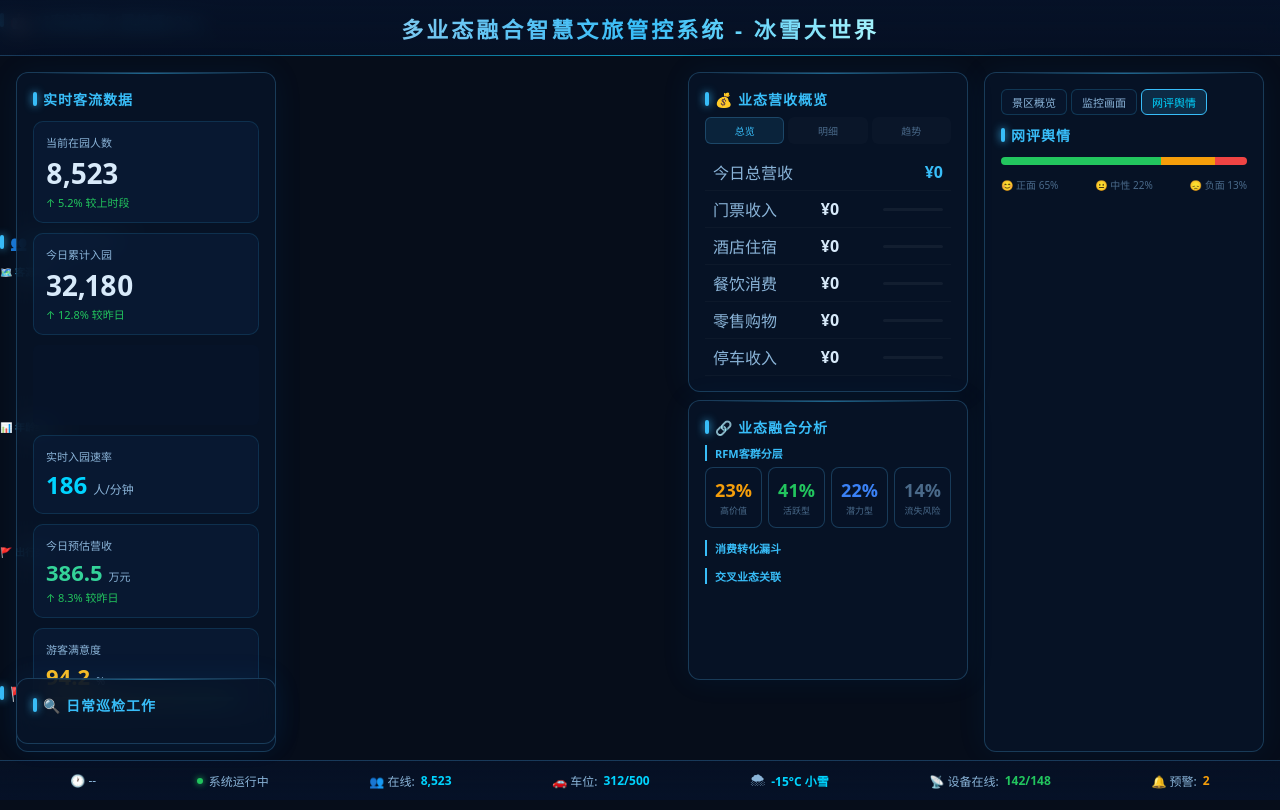
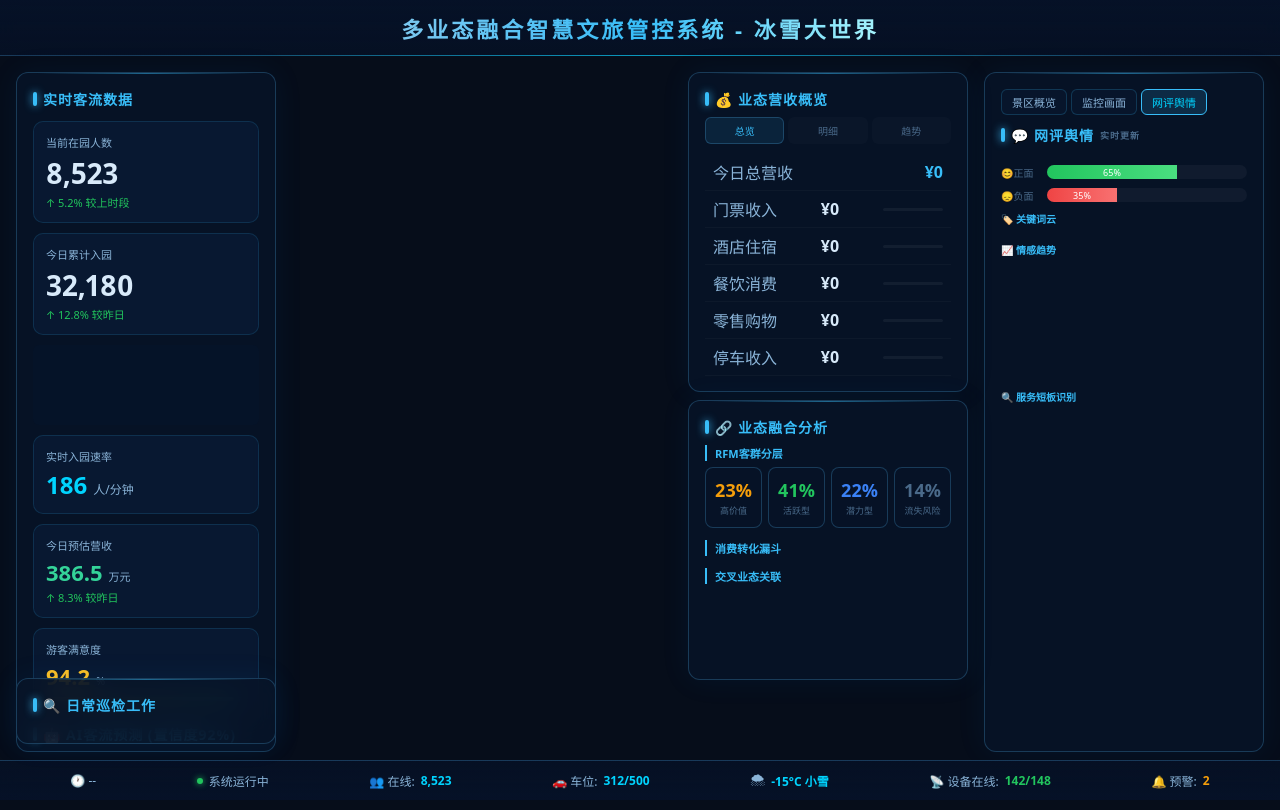
Before and after one commit to crush309/smart-ice-tourism, a plain HTML site: page demo/index.html in a window 1280 px wide. Both pictures are taken after a click on the element "网评舆情". Drawn offline with nearby package versions, Linux system fonts and the light colour scheme.

Commit message:
fix: 修复页面空白问题 — CDN切换+DOM补齐+结构修正
- ECharts CDN从jsdelivr切换到bootcdn (国内可用)
- 添加echarts未加载时的安全检查
- 修复div标签不平衡(多出1个</div>导致结构错乱)
- 补回build.py遗漏的review tab元素(关键词云/情感趋势/服务短板图表)
- 补回visitor-list和css2d-container容器
- JS语法验证通过,79个DOM引用全部匹配

```diff
--- a/demo/index.html
+++ b/demo/index.html
@@ -467,7 +467,7 @@
 /* 动画人物 */
 .anim-person { position:absolute; font-size:16px; pointer-events:none; z-index:5; transition:all 0.8s ease-out; }
 </style>
-<script src="https://cdn.jsdelivr.net/npm/echarts@5.5.0/dist/echarts.min.js"></script>
+<script src="https://cdn.bootcdn.net/ajax/libs/echarts/5.5.0/echarts.min.js"></script>
 </head>
 <body>
 
@@ -509,7 +509,6 @@
     </div>
     <div style="height:4px;background:rgba(255,255,255,0.1);border-radius:2px;margin-top:6px;">
       <div id="satisfaction-bar" style="height:100%;width:94%;background:linear-gradient(90deg,#fbbf24,#34d399);border-radius:2px;transition:width 1s;"></div>
-    </div>
     </div>
   </div>
 
@@ -550,6 +549,8 @@
     <div class="panel-title">景区概览</div>
     <div style="font-size:12px;color:var(--text-muted);margin-bottom:10px;">各功能区实时状态</div>
     <ul class="zone-list" id="zone-list"></ul>
+    <div class="panel-title" style="margin-top:12px;">📋 各景点客流</div>
+    <div id="visitor-list"></div>
     <div class="panel-title" style="margin-top:16px;">设施运行状态</div>
     <div id="facility-list"></div>
   </div>
@@ -563,18 +564,23 @@
 
   <!-- Tab: 网评舆情 -->
   <div id="tab-review" style="display:none;">
-    <div class="panel-title">网评舆情</div>
-    <div class="sentiment-bar" id="sentiment-bar">
-      <div class="sentiment-pos" id="sent-pos" style="width:65%;"></div>
-      <div class="sentiment-neu" id="sent-neu" style="width:22%;"></div>
-      <div class="sentiment-neg" id="sent-neg" style="width:13%;"></div>
-    </div>
-    <div style="display:flex;justify-content:space-between;font-size:10px;color:var(--text-muted);margin-bottom:10px;">
-      <span>😊 正面 <span id="sent-pos-val">65%</span></span>
-      <span>😐 中性 <span id="sent-neu-val">22%</span></span>
-      <span>😞 负面 <span id="sent-neg-val">13%</span></span>
-    </div>
-    <div id="review-feed" style="max-height:320px;overflow-y:auto;"></div>
+    <div class="panel-title">💬 网评舆情 <span style="font-size:9px;color:var(--text-muted);">实时更新</span></div>
+    <div class="review-feed" id="review-feed" style="max-height:320px;overflow-y:auto;"></div>
+    <div class="sentiment-bar-wrap">
+      <span class="sentiment-bar-label">😊正面</span>
+      <div class="sentiment-bar-track"><div class="sentiment-bar-pos" id="sentiment-pos-bar" style="width:65%;">65%</div></div>
+    </div>
+    <div class="sentiment-bar-wrap">
+      <span class="sentiment-bar-label">😞负面</span>
+      <div class="sentiment-bar-track"><div class="sentiment-bar-neg" id="sentiment-neg-bar" style="width:35%;">35%</div></div>
+    </div>
+    <div style="font-size:10px;font-weight:600;color:var(--accent-ice);margin-top:8px;margin-bottom:4px;">🏷️ 关键词云</div>
+    <div class="keyword-cloud" id="keyword-cloud"></div>
+    <div style="font-size:10px;font-weight:600;color:var(--accent-ice);margin-top:8px;margin-bottom:4px;">📈 情感趋势</div>
+    <div class="sentiment-chart" id="sentiment-chart"></div>
+    <div style="font-size:10px;font-weight:600;color:var(--accent-ice);margin-top:8px;margin-bottom:4px;">🔍 服务短板识别</div>
+    <div class="service-chart" id="service-chart"></div>
+    <div class="gap-list" id="gap-list"></div>
   </div>
 </div>
 
@@ -695,6 +701,7 @@
 </div>
 
 <canvas id="three-canvas"></canvas>
+<div id="css2d-container" style="position:fixed;top:0;left:0;pointer-events:none;z-index:3;"></div>
 
 <script type="importmap">
 {
@@ -1837,6 +1844,7 @@
 const echartsInstances = {};
 
 function getOrCreateChart(domId) {
+  if (typeof echarts === 'undefined') { console.warn('ECharts not loaded'); return null; }
   if (echartsInstances[domId]) {
     echartsInstances[domId].dispose();
   }
@@ -2842,6 +2850,7 @@
 };
 
 function updateVisitorProfile() {
+  if (typeof echarts === 'undefined') return;
   const sourceDom = document.getElementById('profile-source-chart');
   const ageDom = document.getElementById('profile-age-chart');
   const typeDom = document.getElementById('profile-type-chart');
```
Lines whose indentation alone changed are shown as unchanged.
